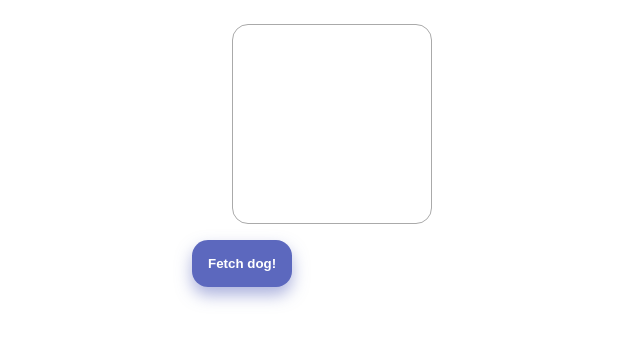
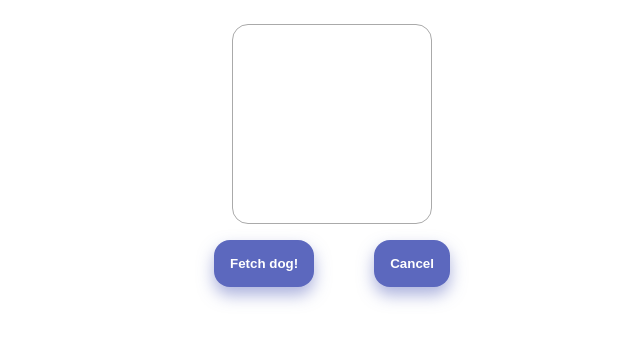
Before and after one commit to AdrianRC/xstate-vue-example, a Vue app: page / in a window 1280 px wide. Shown: the top 342 px of the page, without its empty margins (308-948 px from the left). Built offline with nearby package versions, Linux system fonts and the light colour scheme.

Commit message:
feat: add cancel and error handling

```diff
--- a/src/App.vue
+++ b/src/App.vue
@@ -1,12 +1,16 @@
 <template>
   <div id="app">
     <div>
-      <figure class="dog">
+      <span :style="{ color: 'red' }">{{ error }}</span>
+      <figure class="dog" @dblclick="fetchDog">
         <img v-if="dog" :src="dog" alt="doggo" />
       </figure>
-      <button @click="fetchDog()" :disabled="isLoading">
-        {{ isLoading ? "Fetching..." : "Fetch dog!" }}
-      </button>
+      <div class="actions">
+        <button @click="fetchDog()" :disabled="isLoading">
+          {{ isLoading ? "Fetching..." : "Fetch dog!" }}
+        </button>
+        <button @click="cancel">Cancel</button>
+      </div>
     </div>
   </div>
 </template>
@@ -17,19 +21,35 @@ import { ref, defineComponent } from "@vue/composition-api";
 export default defineComponent({
   setup() {
     const isLoading = ref(false);
+    const error = ref(null);
+    const canceled = ref(false);
     const dog = ref(null);
 
     function fetchDog() {
+      if (isLoading.value) return;
+      canceled.value = false;
+      error.value = null;
       isLoading.value = true;
       fetch("https://dog.ceo/api/breeds/image/random")
         .then(data => data.json())
         .then(response => {
+          if (canceled.value) return;
+          isLoading.value = false;
           dog.value = response.message;
+        })
+        .catch(error => {
           isLoading.value = false;
+          canceled.value = false;
+          error.value = error;
         });
     }
 
-    return { isLoading, dog, fetchDog };
+    function cancel() {
+      isLoading.value = false;
+      canceled.value = true;
+    }
+
+    return { isLoading, dog, fetchDog, error, cancel };
   }
 });
 </script>
@@ -87,4 +107,9 @@ figure {
   border: 1px solid #aaa;
   cursor: pointer;
 }
+
+.actions {
+  display: flex;
+  justify-content: space-around;
+}
 </style>
```
